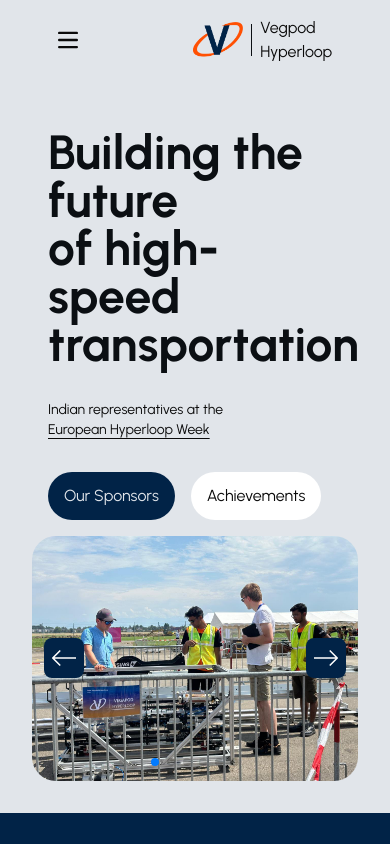
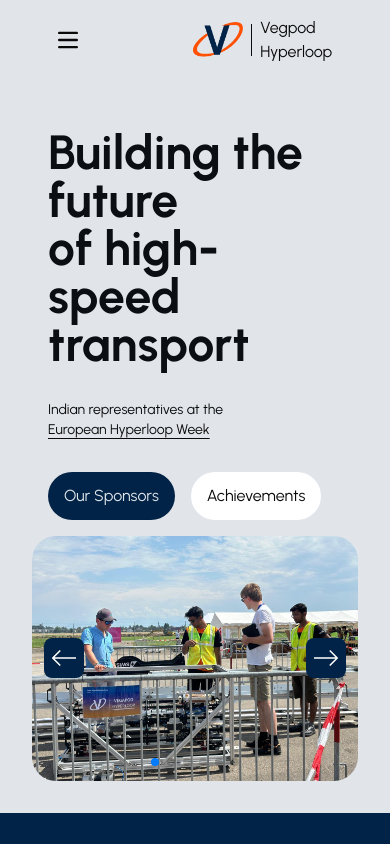
Before and after one commit to TanmayGadge/vegapod-website, a Next.js app: page / in a window 390 px wide. Shown: the top 844 px of the page. Built offline with nearby package versions, Linux system fonts and the light colour scheme; a web font is replaced by a local one.

Commit message:
minor fix

```diff
--- a/src/components/Home-Components/Hero.jsx
+++ b/src/components/Home-Components/Hero.jsx
@@ -12,7 +12,7 @@
       <div className="p-4 w-full xl:flex gap-4 max-w-7xl">
         <div className="space-y-8 p-4 ">
           <h1 className=" text-primary-900 text-left text-5xl  sm:text-7xl font-bold selection:text-light-100 selection:bg-primary-900  ">
-            Building the future <br /> of high-speed transportation
+            Building the future <br /> of high-speed <span className="hidden sm:block">transportation</span> <span className="sm:hidden">transport</span>
           </h1>
 
           <p className="text-sm sm:text-lg selection:text-light-100  selection:bg-primary-900 ">
```
